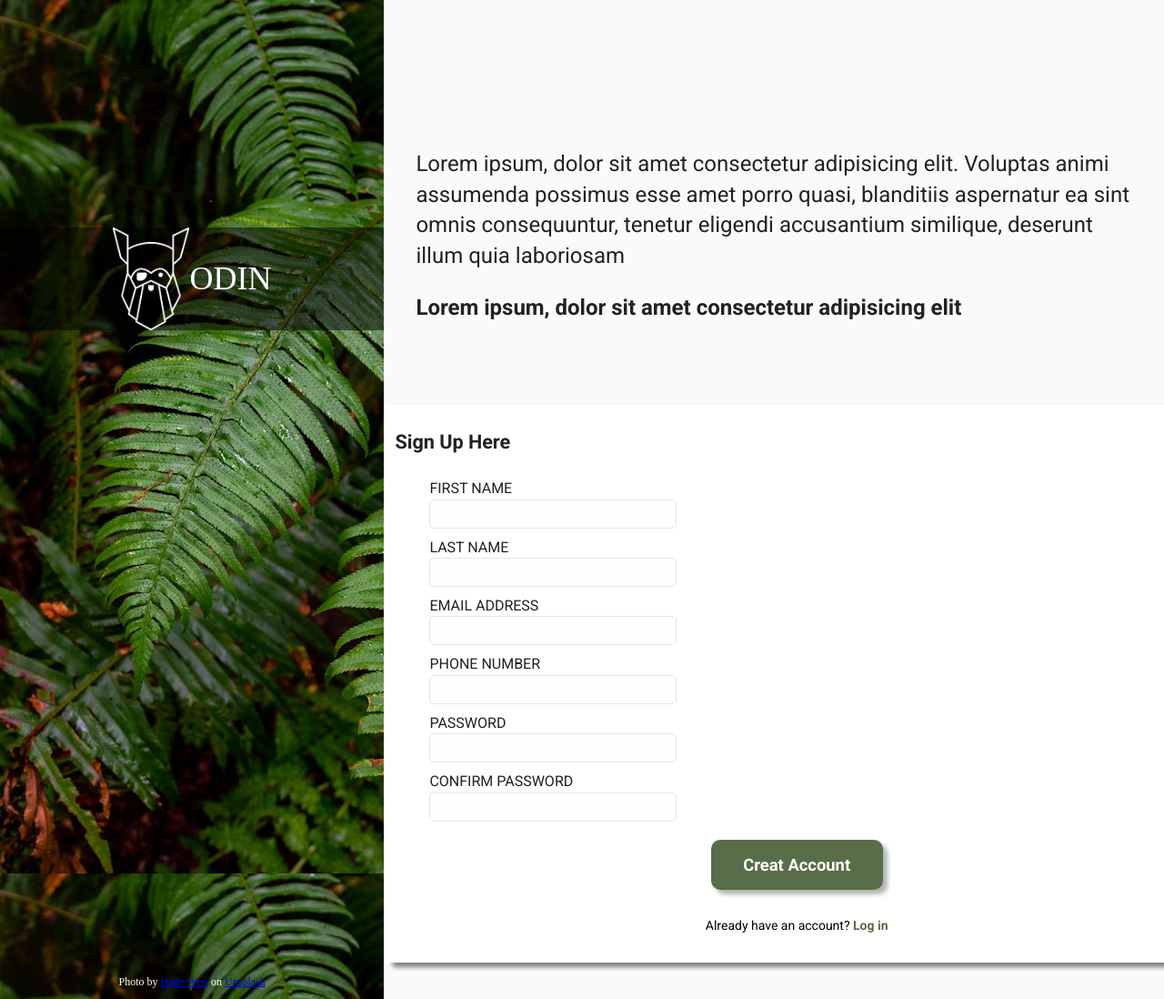
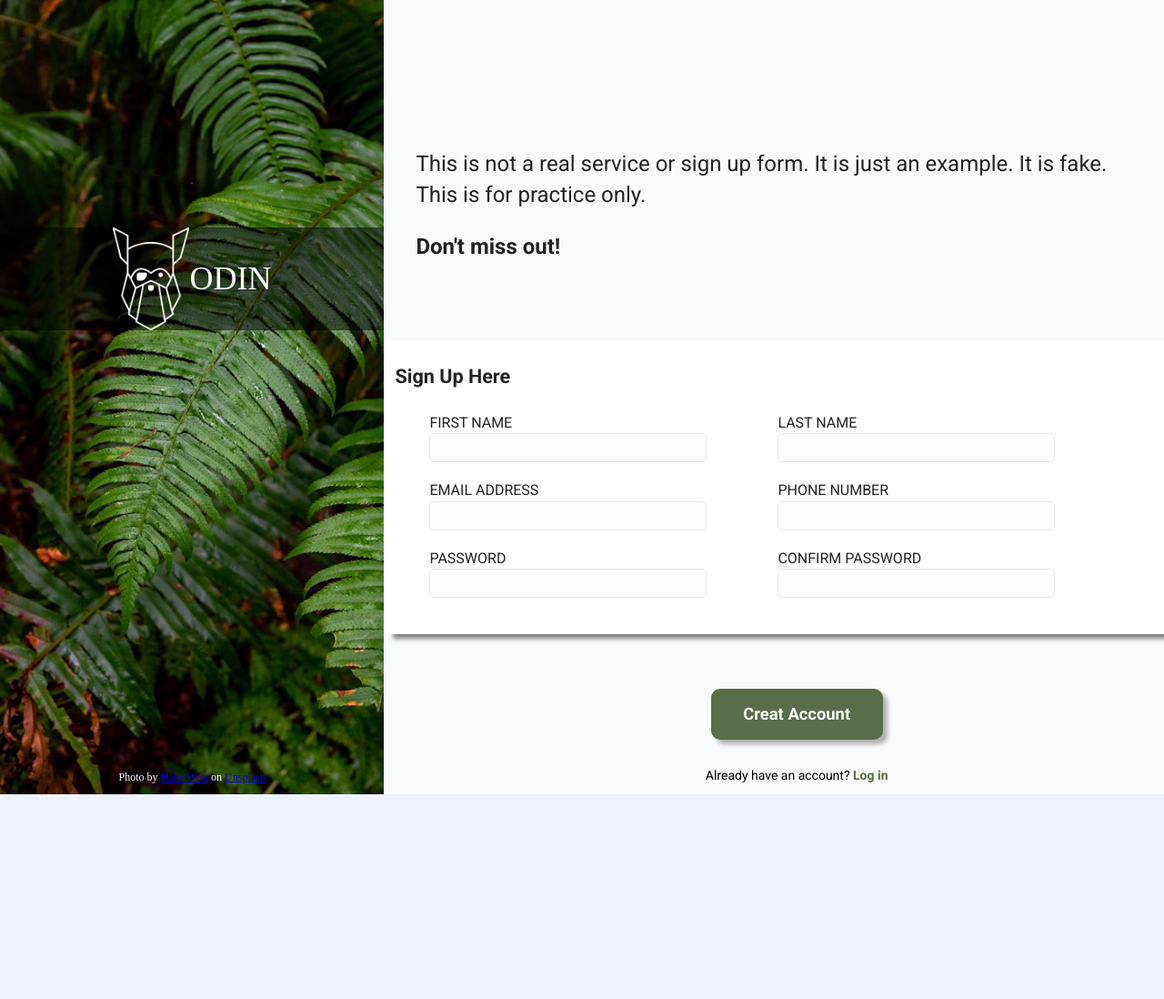
Before and after one commit to ashc735/sign-up-form, a website built with webpack: page index.html in a window 1280 px wide. Shown: the whole page at 91% size. After the commit the page ends 873 px from the top, so only its background shows below. Built offline with nearby package versions, Linux system fonts and the light colour scheme; a web font is replaced by a local one.

Commit message:
Final styles added to form

```diff
--- a/css/style.css
+++ b/css/style.css
@@ -88,18 +88,15 @@ textarea {
 
 
 body {
+  display: flex;
   background: #eef2fd;
-  display: flex;
-  flex-flow: row nowrap;
-  align-content: normal;
-  justify-content: normal;
-  align-items: normal;
   margin: 0;
 }
 
 aside {
   background-image: url('../img/unspash.jpg');
-  background-position: cover;
+  background-repeat: no-repeat;
+  background-size: cover;
   width: 33%;
   display: flex;
   flex-direction: column;
@@ -167,7 +164,7 @@ img {
   margin-top: 140px;
   margin-left: 35px;
   margin-right: 35px;
-  margin-bottom: 20px;
+  margin-bottom: 15px;
 }
 
 p {
@@ -182,11 +179,10 @@ p {
 form {
   font-family: 'Roboto';
   margin-top: 70px;
-  margin-bottom: 40px;
+  margin-bottom: 50px;
   padding-top: 20px;
-  padding-bottom: 20px;
+  padding-bottom: 30px;
   background: white;
-  width: 100%;
   box-shadow: gray 10px 5px 5px;
 }
 
@@ -203,16 +199,19 @@ legend {
   padding-top: 5px;
 }
 
+.name, .contact, .password {
+  display: flex;
+}
+
 .form-item {
   display: flex;
   flex-flow: column nowrap;
-  width: 250px;
+  width: 33%;
   margin: 10px 50px;
   text-transform: uppercase;
 }
 
 input {
-  all: unset;
   width: 100%;
   height: 30px;
   border-radius: 5px;
--- a/index.html
+++ b/index.html
@@ -1,5 +1,5 @@
 <!doctype html>
-<html class="no-js" lang="eng">
+<html lang="en">
 
 <head>
   <meta charset="utf-8">
@@ -22,7 +22,9 @@
 
   <link rel="preconnect" href="https://fonts.googleapis.com">
   <link rel="preconnect" href="https://fonts.gstatic.com" crossorigin>
-<link href="https://fonts.googleapis.com/css2?family=Roboto:ital,wght@0,100;0,300;0,400;0,500;0,700;0,900;1,100;1,300;1,400;1,500;1,700;1,900&family=Sedan+SC&display=swap" rel="stylesheet">
+  <link
+    href="https://fonts.googleapis.com/css2?family=Roboto:ital,wght@0,100;0,300;0,400;0,500;0,700;0,900;1,100;1,300;1,400;1,500;1,700;1,900&family=Sedan+SC&display=swap"
+    rel="stylesheet">
   <script src="js/app.js"></script>
 </head>
 
@@ -38,21 +40,24 @@
     </div>
     <div class="footer">
       Photo by
-        <a href="https://unsplash.com/@haliewestphoto?utm_content=creditCopyText&utm_medium=referral&utm_source=unsplash">Halie West</a>
+      <a href="https://unsplash.com/@haliewestphoto?utm_content=creditCopyText&utm_medium=referral&utm_source=unsplash">Halie
+        West</a>
       on
-        <a href="https://unsplash.com/photos/green-leaf-plant-in-close-up-photography-25xggax4bSA?utm_content=creditCopyText&utm_medium=referral&utm_source=unsplash">Unsplash</a>
+      <a
+        href="https://unsplash.com/photos/green-leaf-plant-in-close-up-photography-25xggax4bSA?utm_content=creditCopyText&utm_medium=referral&utm_source=unsplash">Unsplash</a>
     </div>
   </aside>
   <div class="form-wrapper">
     <div class="form-description">
       <p>
-        Lorem ipsum, dolor sit amet consectetur adipisicing elit. Voluptas animi assumenda possimus esse amet porro quasi, blanditiis aspernatur ea sint omnis consequuntur, tenetur eligendi accusantium similique, deserunt illum quia laboriosam
+        This is not a real service or sign up form. It is just an example. It is fake. This is for practice only.
       </p>
-      <span>Lorem ipsum, dolor sit amet consectetur adipisicing elit</span>
+      <span>Don't miss out!</span>
     </div>
     <form action=# method="post" id="form">
       <fieldset>
         <legend>Sign Up Here</legend>
+        <div class="name">
           <div class="form-item">
             <label for="first_name">First Name</label>
             <input type="text" id="first_name" name="first_name">
@@ -61,33 +66,34 @@
             <label for="last_name">Last Name</label>
             <input type="text" id="last_name" name="last_name">
           </div>
-
+        </div>
+        <div class="contact">
           <div class="form-item">
             <label for="email">Email Address</label>
             <input type="email" id="email" name="email">
           </div>
-
           <div class="form-item">
             <label for="phone_number">Phone Number</label>
             <input type="tel" id="phone_number" name="phone_number">
           </div>
-
+        </div>
+        <div class="password">
           <div class="form-item">
             <label for="user_password">Password</label>
             <input type="password" id="user_password" name="user_password" onkeyup="check_password()" required>
             <span id="password-error"></span>
           </div>
-
           <div class="form-item">
             <label for="user_password">Confirm Password</label>
             <input type="password" id="confirm_password" name="confirm_password" onkeyup="check_password()" required>
           </div>
-
+        </div>
       </fieldset>
+    </form>
     <div class="footer">
       <button type="submit">Creat Account</button>
       <div class="login-prompt">Already have an account? <a href="#" class="login-link">Log in</a></div>
-    </form>
+    </div>
   </div>
 </body>
 
```
Lines whose indentation alone changed are shown as unchanged.
